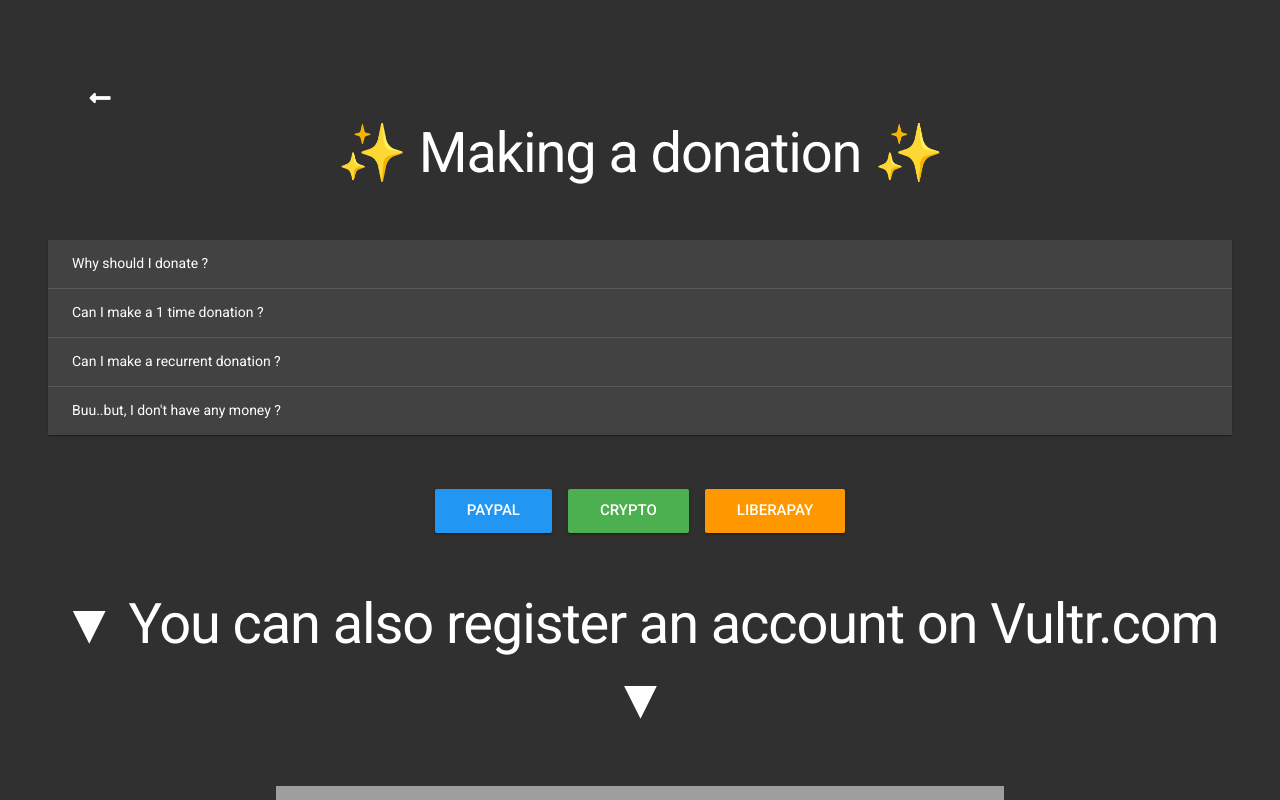
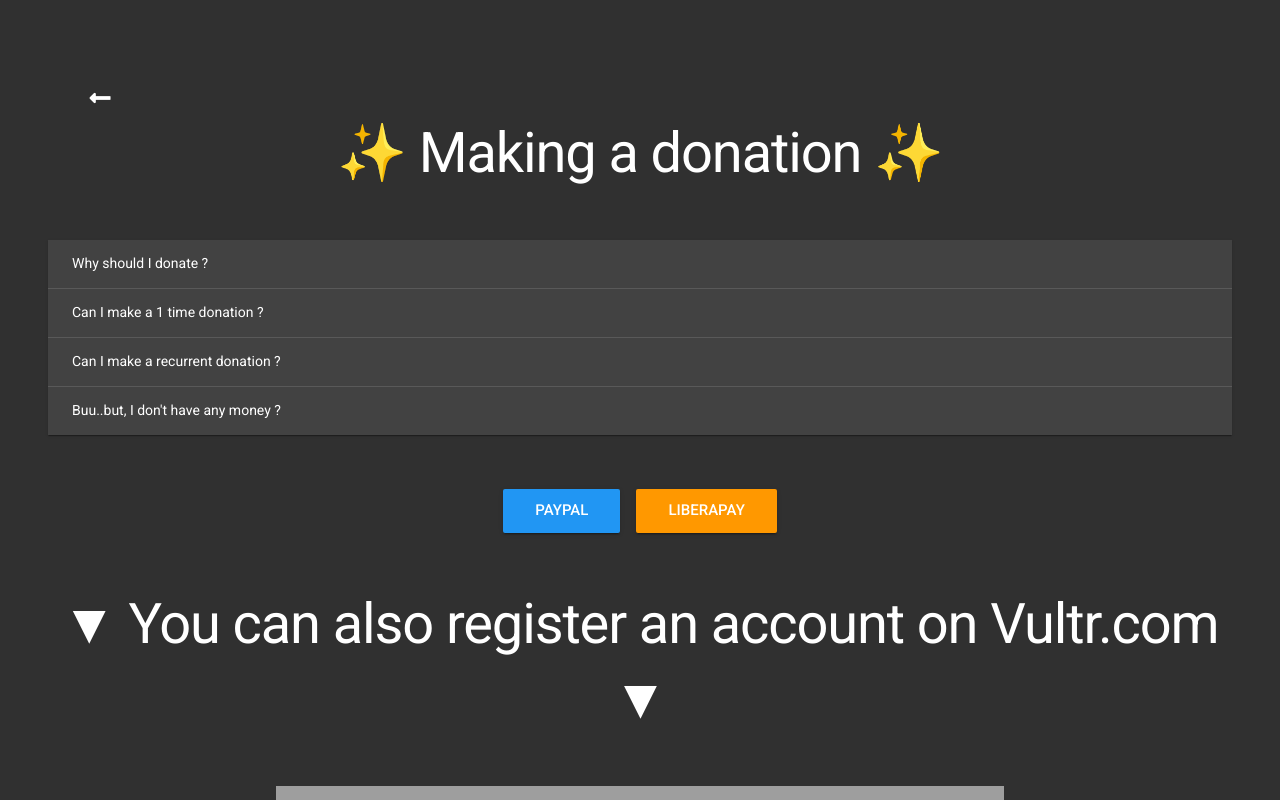
Before and after one commit to armaldio/armaldio.github.io, a Vue app: page /#/donations in a window 1280 px wide. Shown: the top 800 px of the page. Built offline with nearby package versions, Linux system fonts and the light colour scheme; grey boxes are pictures that could not be loaded; what v-viewer would draw is missing.

Commit message:
removed crypto

```diff
--- a/src/components/Donations.vue
+++ b/src/components/Donations.vue
@@ -19,7 +19,7 @@
         <v-card>
           <v-card-text class="grey darken-4">
             <p>Yes!</p>
-            <p>You can use the Paypal or Crypto button to make a 1 time donation in the currency you like.</p>
+            <p>You can use Paypal button to make a 1 time donation.</p>
           </v-card-text>
         </v-card>
       </v-expansion-panel-content>
@@ -48,7 +48,6 @@
 
     <div class="text-xs-center my-5">
       <v-btn color="blue" large target="_blank" href="https://www.paypal.me/armaldio">Paypal</v-btn>
-      <v-btn color="green" large target="_blank" href="https://myca.is/armaldio">Crypto</v-btn>
       <v-btn color="orange" large target="_blank" href="https://en.liberapay.com/armaldio/donate">Liberapay</v-btn>
     </div>
 
```
